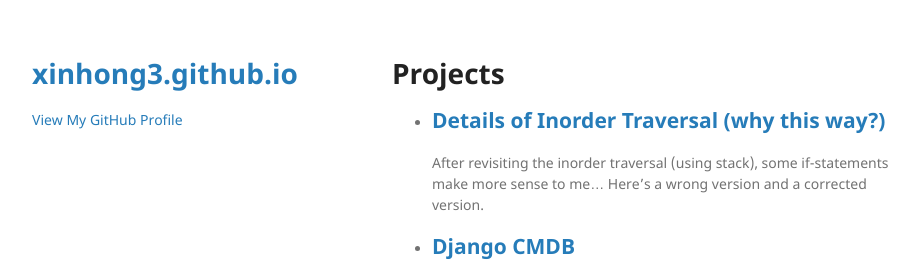
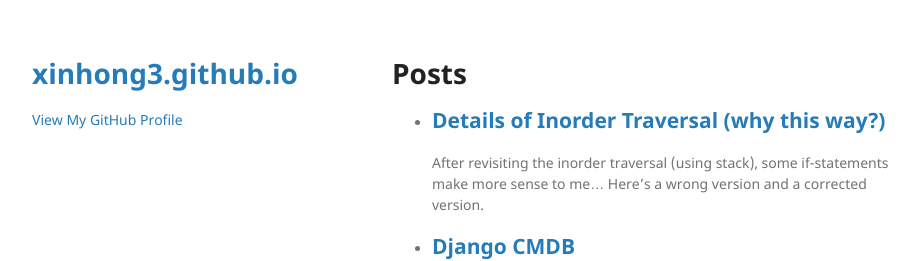
Before and after one commit to xinhong3/xinhong3.github.io, a Jekyll site: the page built from index.html, in a window 1280 px wide. Shown: the top 261 px of the page, without its empty margins (178-1097 px from the left). Built offline with Jekyll 4.4.1, drawn with Linux system fonts in a browser that asks for light colours; the repository's description, which GitHub fills in, is left out.

Commit message:
change index

```diff
--- a/index.html
+++ b/index.html
@@ -3,7 +3,7 @@ layout: default
 title: index
 ---
 
-<h1>Projects</h1>
+<h1>Posts</h1>
 
 <ul>
   {% for post in site.posts %}
```
